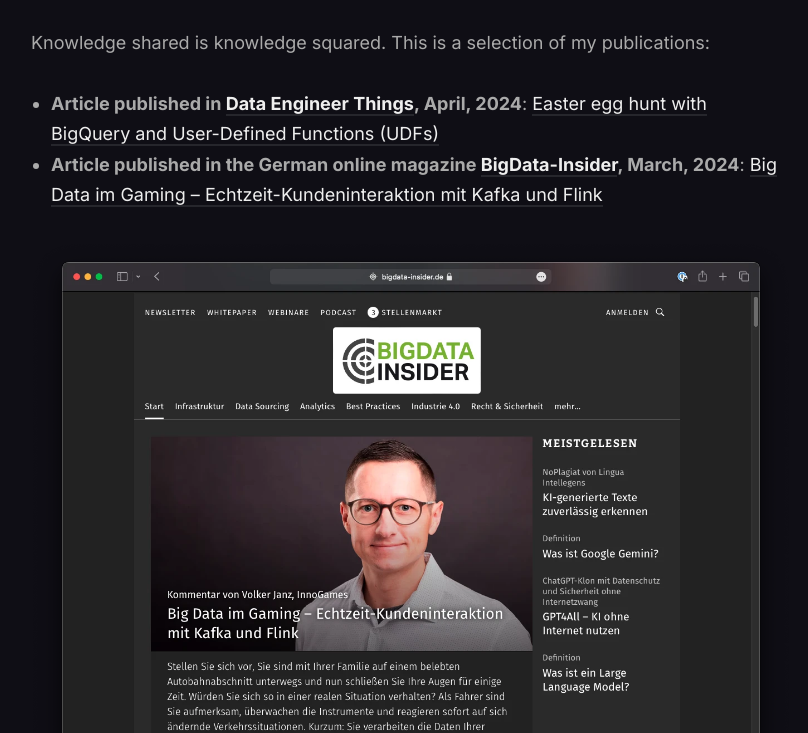
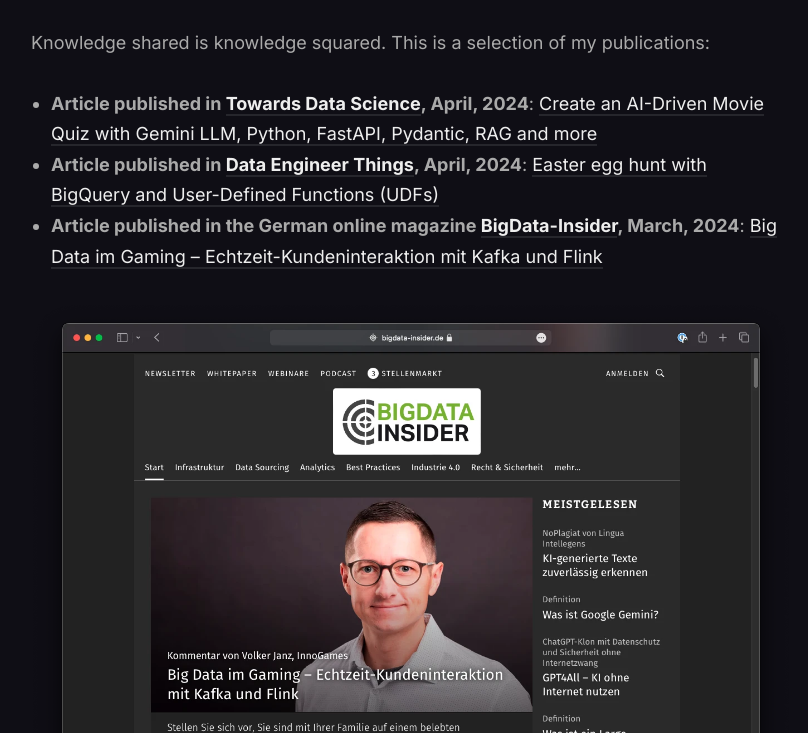
Before and after one commit to vojay-dev/vojay-dev.github.io, a Jekyll site: the page built from _pages/publications.md, in a window 1280 px wide and 900 px high, scrolled down 501 px, cut to the strip 167-900 px from the top of the window. Shown: the whole strip, without its empty margins (229-1037 px from the left). Built offline with Jekyll 4.4.1, drawn with Linux system fonts in a browser that asks for light colours; nearby versions of some CDN libraries.

Commit message:
Add publication

```diff
--- a/_pages/publications.md
+++ b/_pages/publications.md
@@ -8,6 +8,7 @@
 
 Knowledge shared is knowledge squared. This is a selection of my publications:
 
+* **Article published in [Towards Data Science](https://towardsdatascience.com/), April, 2024**: [Create an AI-Driven Movie Quiz with Gemini LLM, Python, FastAPI, Pydantic, RAG and more](https://medium.com/towards-data-science/create-an-ai-driven-movie-quiz-with-gemini-llm-python-fastapi-pydantic-rag-and-more-e15322be4f66)
 * **Article published in [Data Engineer Things](https://blog.det.life/), April, 2024**: [Easter egg hunt with BigQuery and User-Defined Functions (UDFs)
 ](https://medium.com/data-engineer-things/easter-egg-hunt-with-bigquery-and-user-defined-functions-udfs-c89b3e831823)
 * **Article published in the German online magazine [BigData-Insider](https://www.bigdata-insider.de/), March, 2024**: [Big Data im Gaming – Echtzeit-Kundeninteraktion mit Kafka und Flink](https://www.bigdata-insider.de/big-data-im-gaming-echtzeit-kundeninteraktion-mit-kafka-und-flink-a-5f54958c1e1b6983adddaa16e3a59ae7/)
```
